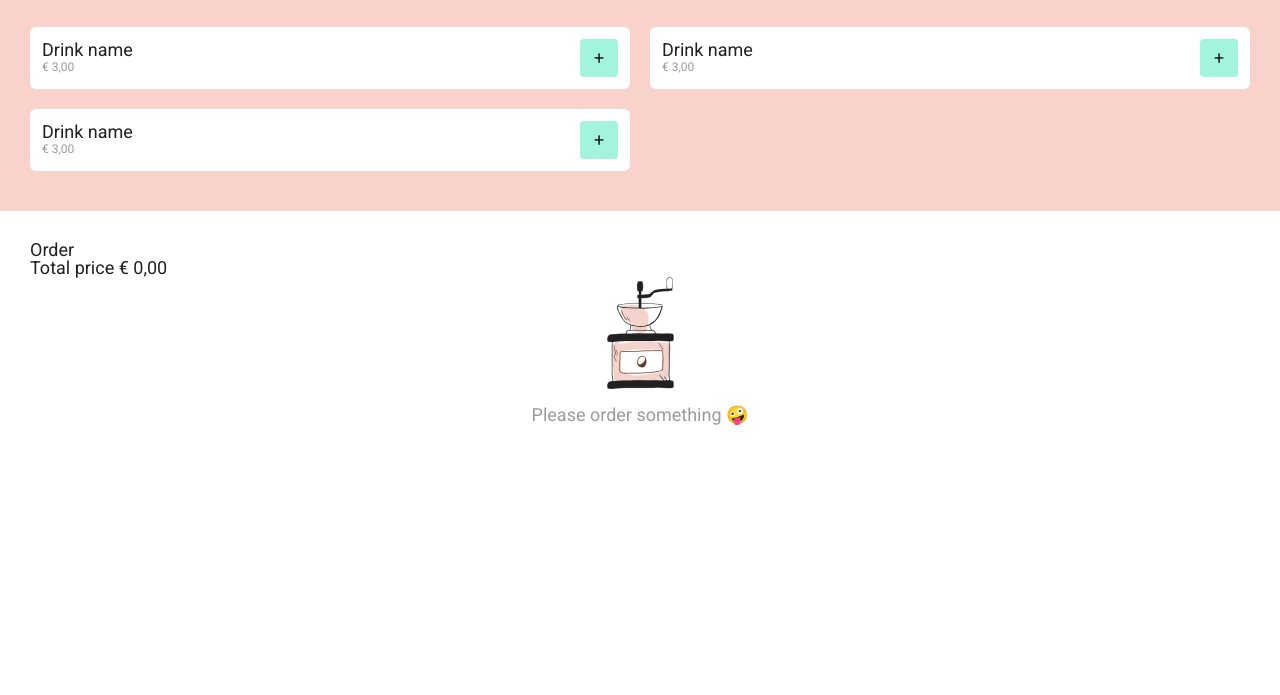
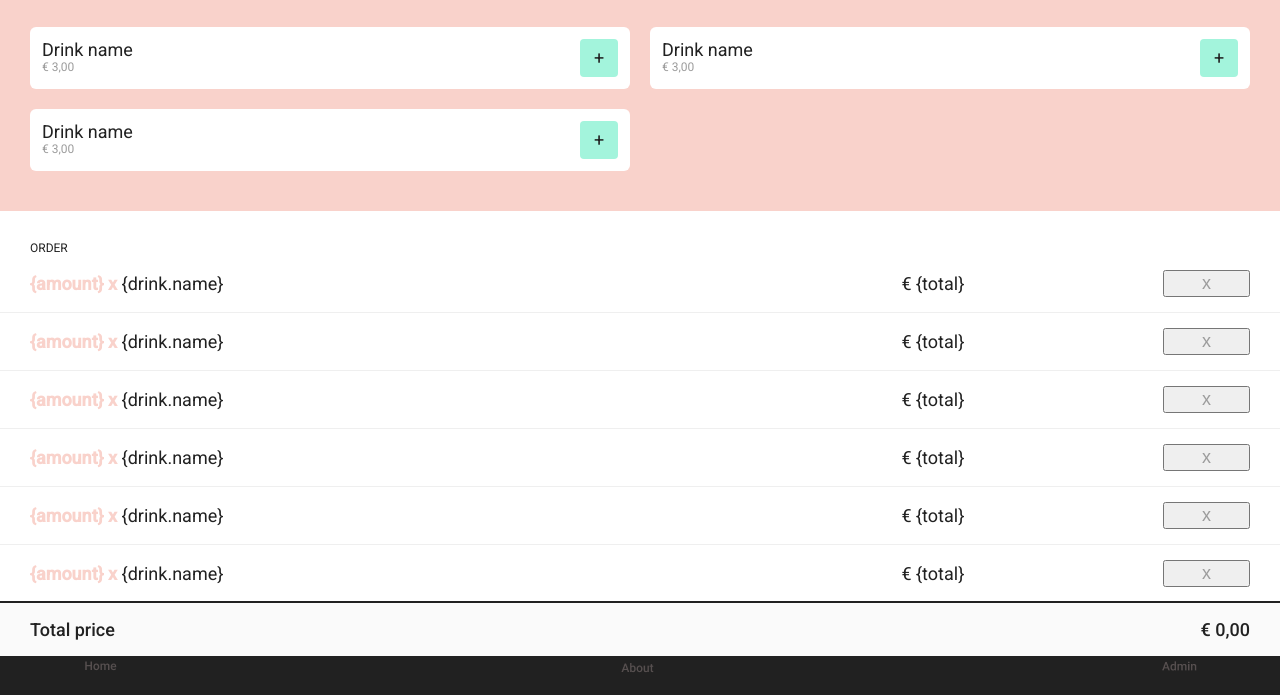
Before and after one commit to LieselotGeirnaert/1920_DEV3_Herhalingsoefening, a website built with webpack: page src/index.html in a window 1280 px wide. Shown: the part 105-800 px from the top of the page. Built offline with nearby package versions, Linux system fonts and the light colour scheme; some packages are replaced by stand-ins of ours.

Commit message:
cleanup assets

```diff
--- a/src/css/content.css
+++ b/src/css/content.css
@@ -7,7 +7,32 @@
 
 .emptystate__content {
   color: var(--greyColor);
-  font-size: 1.8rem;
   line-height: 2.1rem;
   margin-top: 1.5rem;
 }
+
+.content {
+  padding: var(--margin) 0;
+}
+
+.title_mini {
+  font-size: 1.2rem;
+  line-height: 1.4rem;
+  padding-left: var(--margin);
+  text-transform: uppercase;
+}
+
+.orders__wrapper {
+  display: flex;
+  flex-direction: column;
+}
+
+.total {
+  background-color: var(--lightGreyColor);
+  display: flex;
+  font-weight: 500;
+  justify-content: space-between;
+  line-height: 2.1rem;
+  padding: 1.6rem var(--margin);
+  position: relative;
+}
--- /dev/null
+++ b/src/css/navigation.css
@@ -0,0 +1,13 @@
+.navigation {
+  background-color: var(--blackColor);
+  bottom: 0;
+  position: fixed;
+  width: 100%;
+}
+
+.navigation__items {
+  align-items: center;
+  display: flex;
+  justify-content: space-between;
+  padding: 1.7rem 8.3rem;
+}
--- /dev/null
+++ b/src/css/orderItem.css
@@ -0,0 +1,19 @@
+.order {
+  align-items: center;
+  display: grid;
+  border-bottom: 1px solid #efefef;
+  grid-template-columns: 10fr 3fr 1fr;
+  padding: 1.5rem var(--margin);
+  width: 100%;
+}
+
+.order__amount {
+  color: var(--pinkColor);
+  font-weight: bold;
+  line-height: 2.1rem;
+}
+
+.remove {
+  color: var(--greyColor);
+  font-size: 1.8rem;
+}
--- a/src/index.html
+++ b/src/index.html
@@ -10,6 +10,25 @@
 
 <body>
   <main class="layout">
+    <nav class="navigation">
+      <ul class="navigation__items">
+        <li>
+            <img srcset="./assets/img/home.png 67w"
+            sizes="67px"
+            src="./assets/img/home.png" alt="A coffee maker">
+        </li>
+        <li>
+            <img srcset="./assets/img/about.png 67w"
+            sizes="67px"
+            src="./assets/img/about.png" alt="A coffee maker">
+        </li>
+        <li>
+            <img srcset="./assets/img/admin.png 67w"
+            sizes="67px"
+            src="./assets/img/admin.png" alt="A coffee maker">
+        </li>
+      </ul>
+    </nav>
     <header class="header highlight spaced">
       <div class="header__titles">
         <a class="h2-like">
@@ -59,8 +78,8 @@
       <h2 class="title_mini">Order</h2>
       <div class="orders__wrapper hide">
         <ul class="orders">
-          <!--
-              Order template
+
+              <!-- Order template -->
               <li class="order">
                 <span class="order__name">
                   <span class="order__amount">{amount} x</span> {drink.name}
@@ -70,14 +89,59 @@
                   x
                 </button>
               </li>
-            -->
+
+              <li class="order">
+                  <span class="order__name">
+                    <span class="order__amount">{amount} x</span> {drink.name}
+                  </span>
+                  <span class="order__price">&euro; {total}</span>
+                  <button class="remove">
+                    x
+                  </button>
+                </li>
+                <li class="order">
+                    <span class="order__name">
+                      <span class="order__amount">{amount} x</span> {drink.name}
+                    </span>
+                    <span class="order__price">&euro; {total}</span>
+                    <button class="remove">
+                      x
+                    </button>
+                  </li>
+                  <li class="order">
+                      <span class="order__name">
+                        <span class="order__amount">{amount} x</span> {drink.name}
+                      </span>
+                      <span class="order__price">&euro; {total}</span>
+                      <button class="remove">
+                        x
+                      </button>
+                    </li>
+                    <li class="order">
+                        <span class="order__name">
+                          <span class="order__amount">{amount} x</span> {drink.name}
+                        </span>
+                        <span class="order__price">&euro; {total}</span>
+                        <button class="remove">
+                          x
+                        </button>
+                      </li>
+                      <li class="order">
+                          <span class="order__name">
+                            <span class="order__amount">{amount} x</span> {drink.name}
+                          </span>
+                          <span class="order__price">&euro; {total}</span>
+                          <button class="remove">
+                            x
+                          </button>
+                        </li>
         </ul>
         <p class="total">
           <span class="total__label">Total price</span>
           <span class="total__price">&euro; <span>0,00</span></span>
         </p>
       </div>
-      <div class="emptystate">
+      <!-- <div class="emptystate">
         <img srcset="./assets/img/coffee-maker.jpg 67w,
           ./assets/img/coffee-maker@2x.jpg 134w" sizes="67px" src="./assets/img/coffee-maker.jpg" alt="A coffee maker">
 
@@ -87,7 +151,7 @@
             🤪
           </span>
         </span>
-      </div>
+      </div> -->
     </section>
   </main>
 </body>
--- a/src/style.css
+++ b/src/style.css
@@ -5,6 +5,8 @@
 @import './css/header.css';
 @import './css/content.css';
 @import './css/drink.css';
+@import './css/orderItem.css';
+@import './css/navigation.css';
 
 html {
   box-sizing: border-box;
```
Also changed, not shown: src/assets/img/about.png (added), src/assets/img/admin.png (added), src/assets/img/balloon.png (deleted), src/assets/img/home.png (added), src/assets/img/nadar.jpg (deleted), src/assets/img/nadar.svg (deleted), src/assets/img/nadar50.jpg (deleted), src/assets/img/nadar75.jpg (deleted), src/assets/img/sun.svg (deleted).
